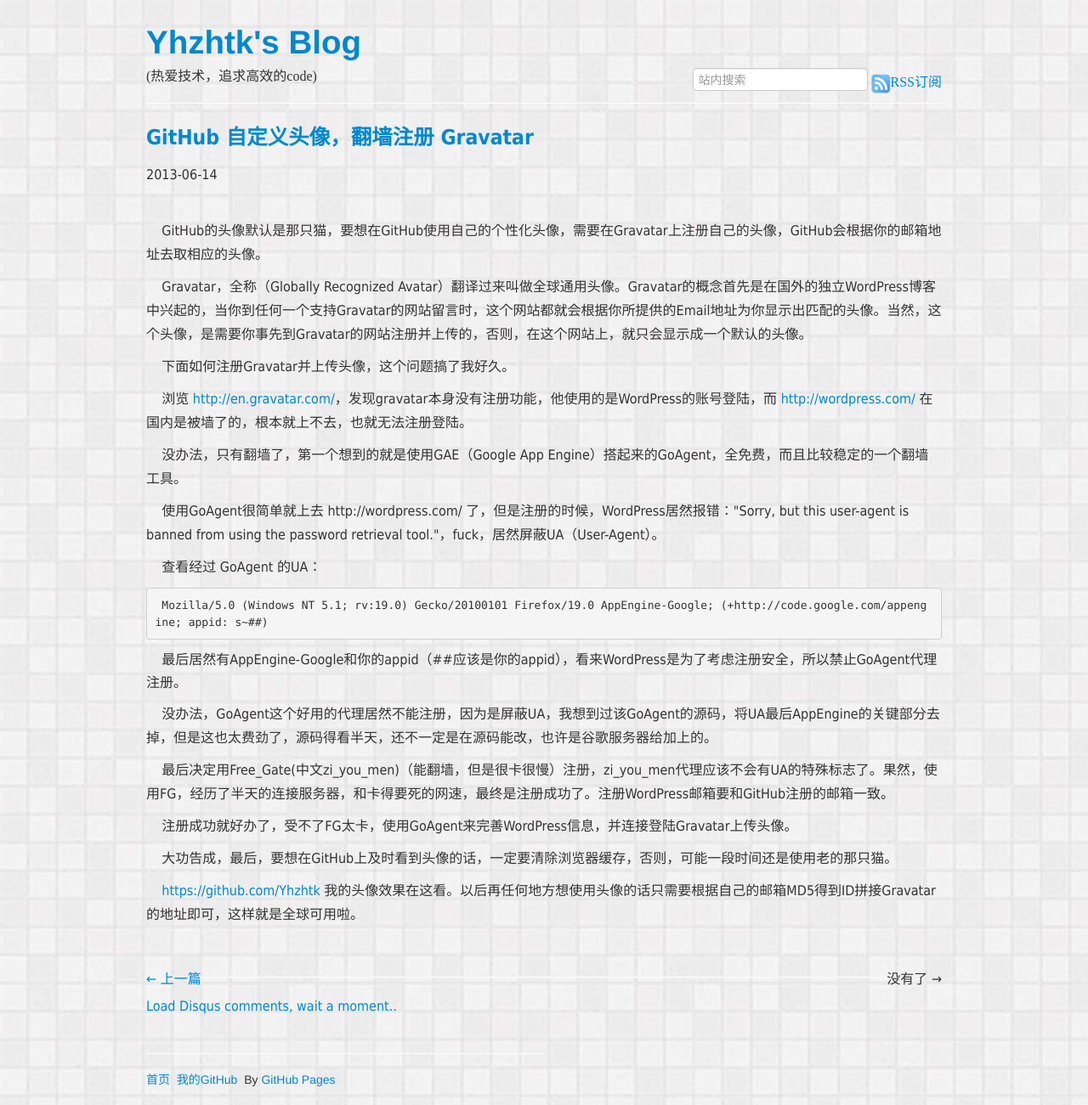
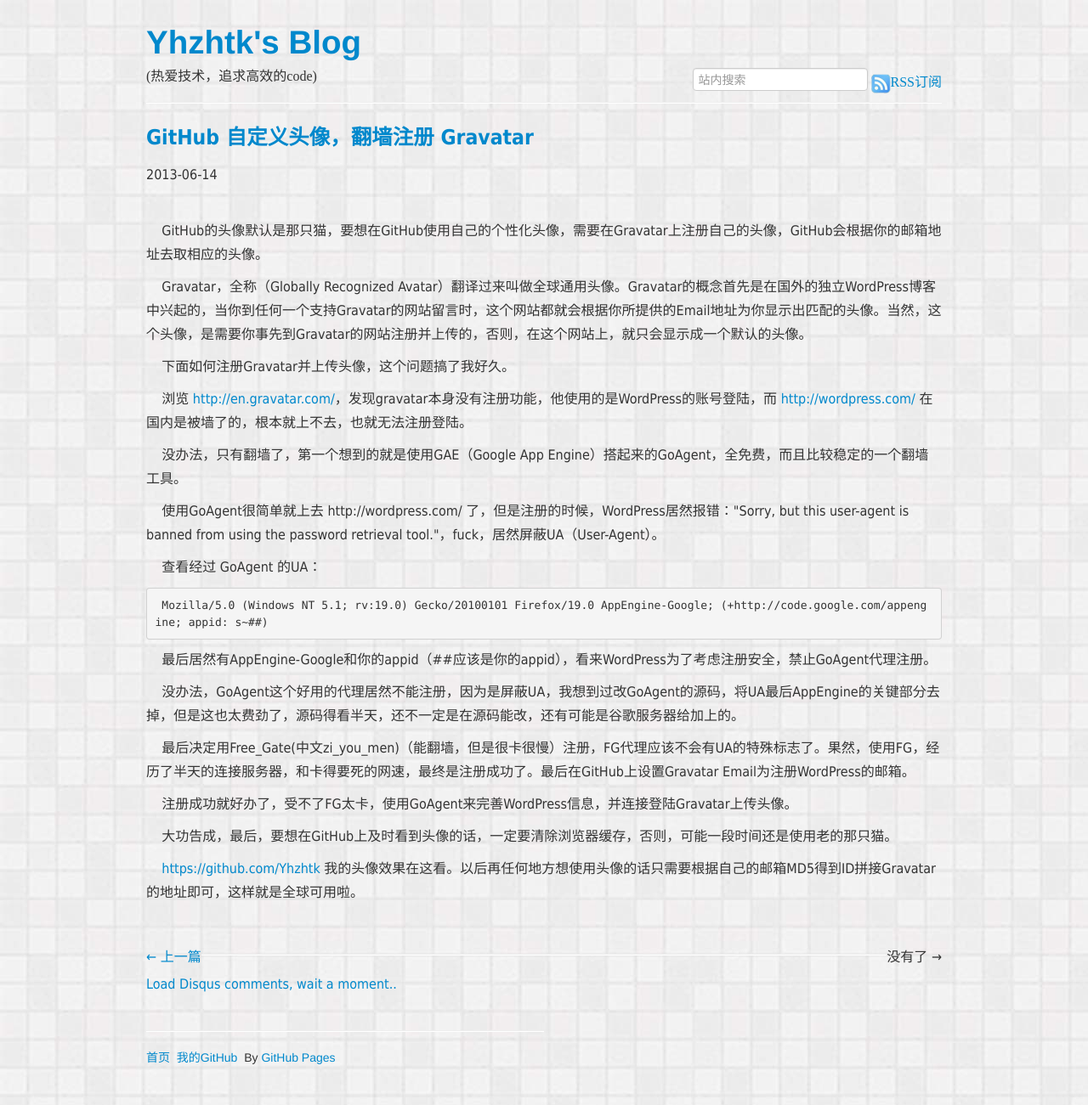
Before and after one commit to Yhzhtk/yhzhtk.github.io, a Jekyll site: the page built from _posts/2013-06-14-1-sign-up-wordpress.html, in a window 1280 px wide. Shown: the whole page at 85% size. Built offline with Jekyll 4.4.1, drawn with Linux system fonts in a browser that asks for light colours; comment, search, counter and statistics services are not loaded.

Commit message:
Update 2013-06-14-1-sign-up-wordpress.html
修改错别字和部分语句

```diff
--- a/_posts/2013-06-14-1-sign-up-wordpress.html
+++ b/_posts/2013-06-14-1-sign-up-wordpress.html
@@ -19,11 +19,11 @@
 
 <pre> Mozilla/5.0 (Windows NT 5.1; rv:19.0) Gecko/20100101 Firefox/19.0 AppEngine-Google; (+http://code.google.com/appengine; appid: s~##)</pre>
 
-<p>&nbsp;&nbsp; &nbsp;最后居然有AppEngine-Google和你的appid（##应该是你的appid<span style="line-height:1.6em">）</span><span style="line-height:1.6em">，看来WordPress是为了考虑注册安全，所以禁止GoAgent代理注册。</span></p>
+<p>&nbsp;&nbsp; &nbsp;最后居然有AppEngine-Google和你的appid（##应该是你的appid<span style="line-height:1.6em">）</span><span style="line-height:1.6em">，看来WordPress为了考虑注册安全，禁止GoAgent代理注册。</span></p>
 
-<p>&nbsp;&nbsp; &nbsp;没办法，GoAgent这个好用的代理居然不能注册，因为是屏蔽UA，我想到过该GoAgent的源码，将UA最后AppEngine的关键部分去掉，但是这也太费劲了，源码得看半天，还不一定是在源码能改，也许是谷歌服务器给加上的。</p>
+<p>&nbsp;&nbsp; &nbsp;没办法，GoAgent这个好用的代理居然不能注册，因为是屏蔽UA，我想到过改GoAgent的源码，将UA最后AppEngine的关键部分去掉，但是这也太费劲了，源码得看半天，还不一定是在源码能改，还有可能是谷歌服务器给加上的。</p>
 
-<p>&nbsp;&nbsp; &nbsp;最后决定用Free_Gate(中文zi_you_men)（能翻墙，但是很卡很慢）注册，zi_you_men代理应该不会有UA的特殊标志了。果然，使用FG，经历了半天的连接服务器，和卡得要死的网速，最终是注册成功了。注册WordPress邮箱要和GitHub注册的邮箱一致。</p>
+<p>&nbsp;&nbsp; &nbsp;最后决定用Free_Gate(中文zi_you_men)（能翻墙，但是很卡很慢）注册，FG代理应该不会有UA的特殊标志了。果然，使用FG，经历了半天的连接服务器，和卡得要死的网速，最终是注册成功了。最后在GitHub上设置Gravatar Email为注册WordPress的邮箱。</p>
 
 <p>&nbsp;&nbsp; &nbsp;注册成功就好办了，受不了FG太卡，使用GoAgent来完善WordPress信息，并连接登陆Gravatar上传头像。</p>
 
```
